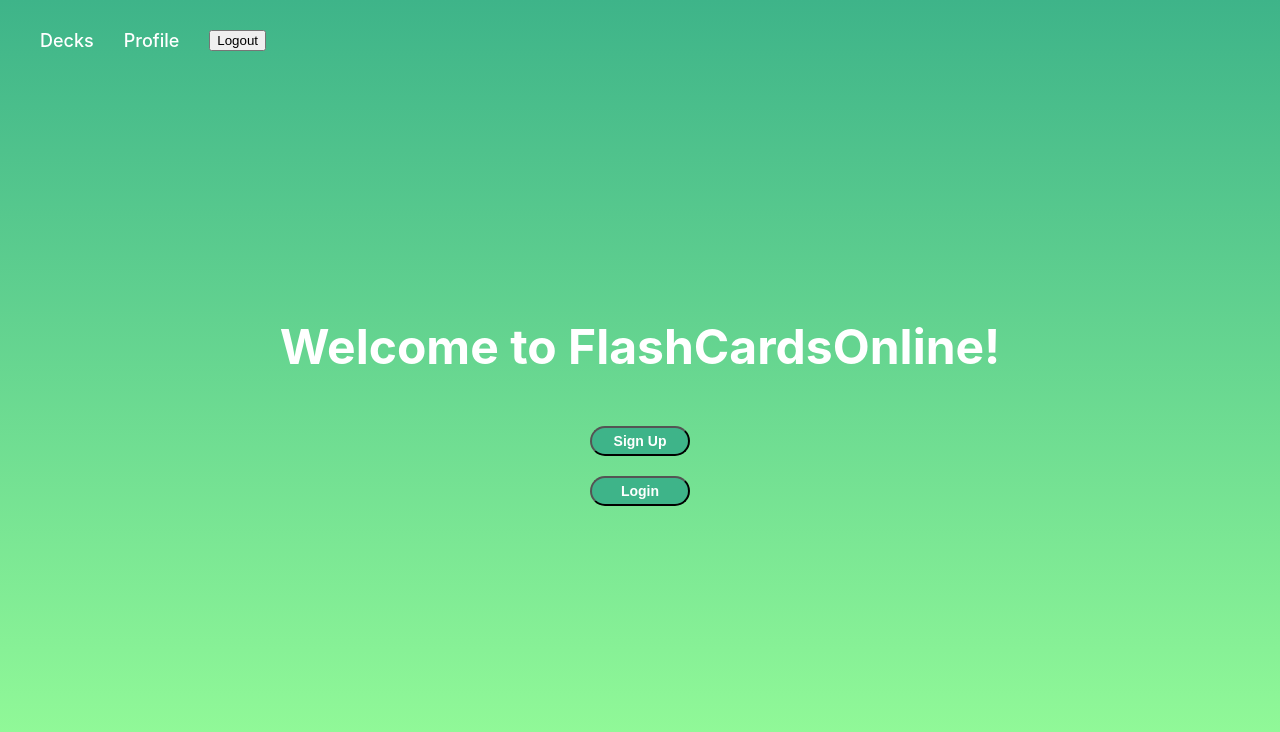
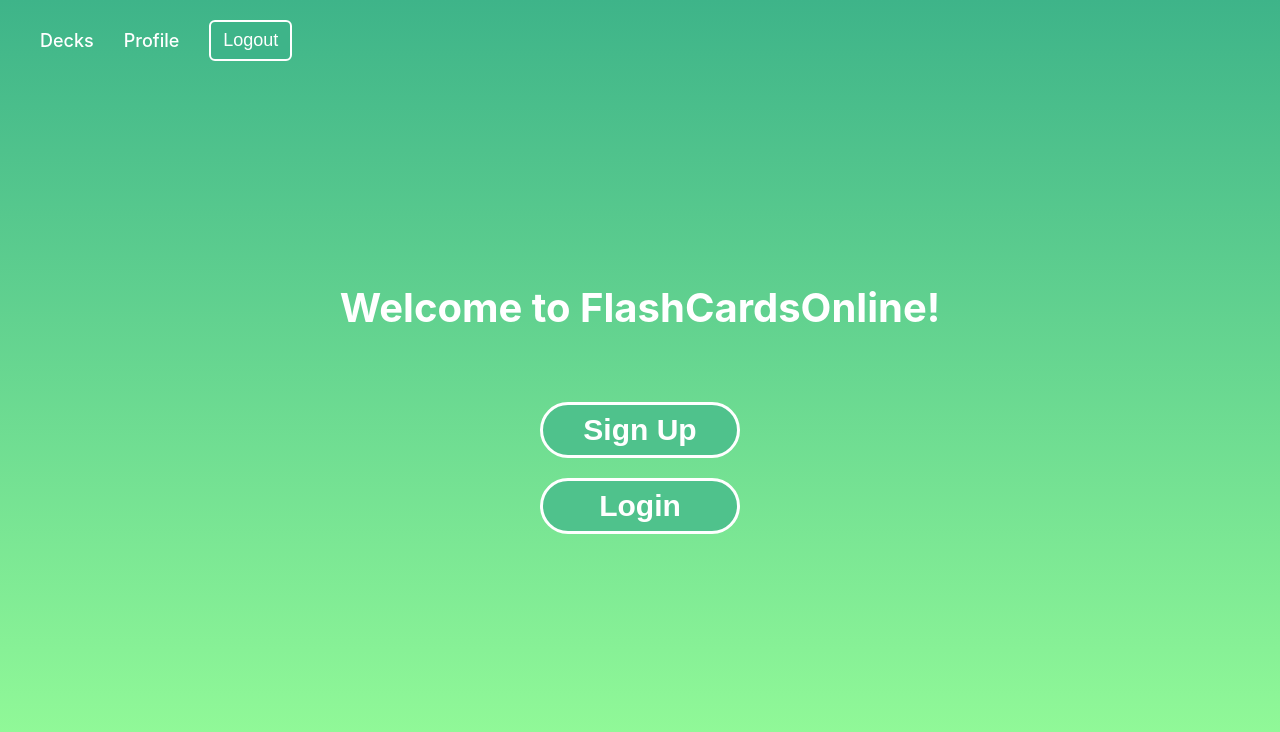
Before and after one commit to silvium04/flashcardsonline, a React (Create React App) app in the folder frontend/login-signup/: page /home in a window 1280 px wide. Shown: the top 732 px of the page. Built offline with nearby package versions, Linux system fonts and the light colour scheme.

Commit message:
changed button styles

```diff
--- a/frontend/login-signup/src/HomePage.css
+++ b/frontend/login-signup/src/HomePage.css
@@ -14,9 +14,20 @@
 
 .homepage button{
   margin: 10px;
+  width: 25vh;
+  height: 7vh;
+  background-color: #4FC28C;
+  color: white;
+  border-radius: 50px;
+  border-color: white;
+  border-style: solid;
+  border-width: 3px;
+  cursor: pointer;
+  font-size: 30px;
+  font-weight: 600;
 }
 
 .homepage h1 {
-  font-size: 3rem;
-  margin-bottom: 40px;
+  font-size: 5vh;
+  margin-bottom: 60px;
 }
--- a/frontend/login-signup/src/Navbar.css
+++ b/frontend/login-signup/src/Navbar.css
@@ -48,3 +48,19 @@
 .navbar a:hover::before {
   width: 100%;
 }
+
+.navbar button {
+  padding: 8px 12px;
+  background-color: #3eb489;
+  color: white;
+  border-radius: 6px;
+  border-color: white;
+  border-style: solid;
+  cursor: pointer;
+  font-size: 18px;
+  font-weight: 500;
+}
+
+.navbar button:hover {
+  background-color: #36a07a;
+}
```
